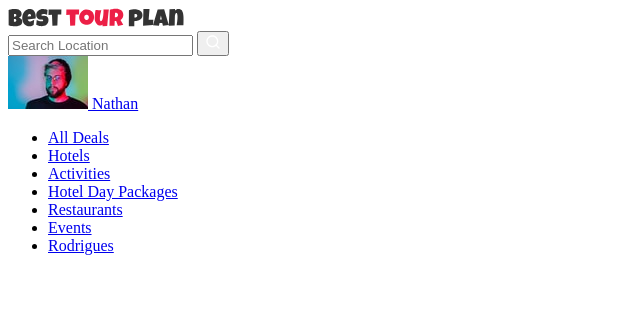
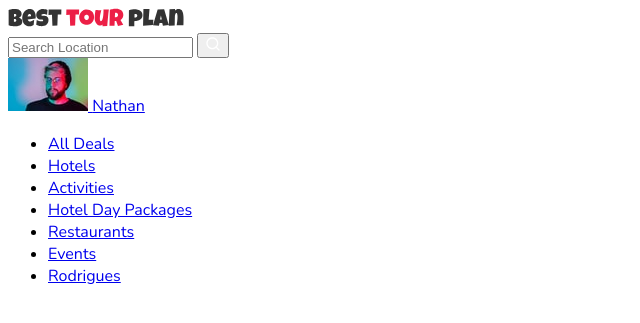
Before and after one commit to simolex/tour-plan, a PHP site: page / in a window 1280 px wide. Shown: the top 323 px of the page, without its empty margins (0-640 px from the left). Run offline with PHP 8.4, Linux system fonts and the light colour scheme.

Commit message:
create: folder design for styles

```diff
--- a/css/style.css
+++ b/css/style.css
@@ -1 +1,14 @@
-/* No CSS *//*# sourceMappingURL=style.css.map */
+* {
+  -webkit-box-sizing: border-box;
+          box-sizing: border-box;
+}
+
+body {
+  font-family: 'Mulish', sans-serif;
+  font-family: 'Nunito', sans-serif;
+}
+
+.header {
+  background-color: #fff;
+}
+/*# sourceMappingURL=style.css.map */
--- a/index.html
+++ b/index.html
@@ -11,6 +11,7 @@
       href="https://fonts.googleapis.com/css2?family=Mulish:wght@300;400;600;700&family=Nunito:wght@400;600;800&display=swap"
       rel="stylesheet"
     />
+    <link rel="stylesheet" href="style.css" />
   </head>
   <body>
     <header class="header">
--- /dev/null
+++ b/sass/_settings.sass
@@ -0,0 +1,5 @@
+*
+  box-sizing: border-box
+body
+  font-family: 'Mulish', sans-serif
+  font-family: 'Nunito', sans-serif
--- /dev/null
+++ b/sass/blocks/_header.sass
@@ -0,0 +1,2 @@
+.header
+  background-color: #fff
--- a/sass/style.sass
+++ b/sass/style.sass
@@ -0,0 +1,6 @@
+//Подключение переменных
+@import variables
+//Подключение базовых настроек
+@import settings
+//Styles for block: Header
+@import 'blocks/header'
```
Also changed, not shown: sass/_variables.sass (added), 1 other file.
